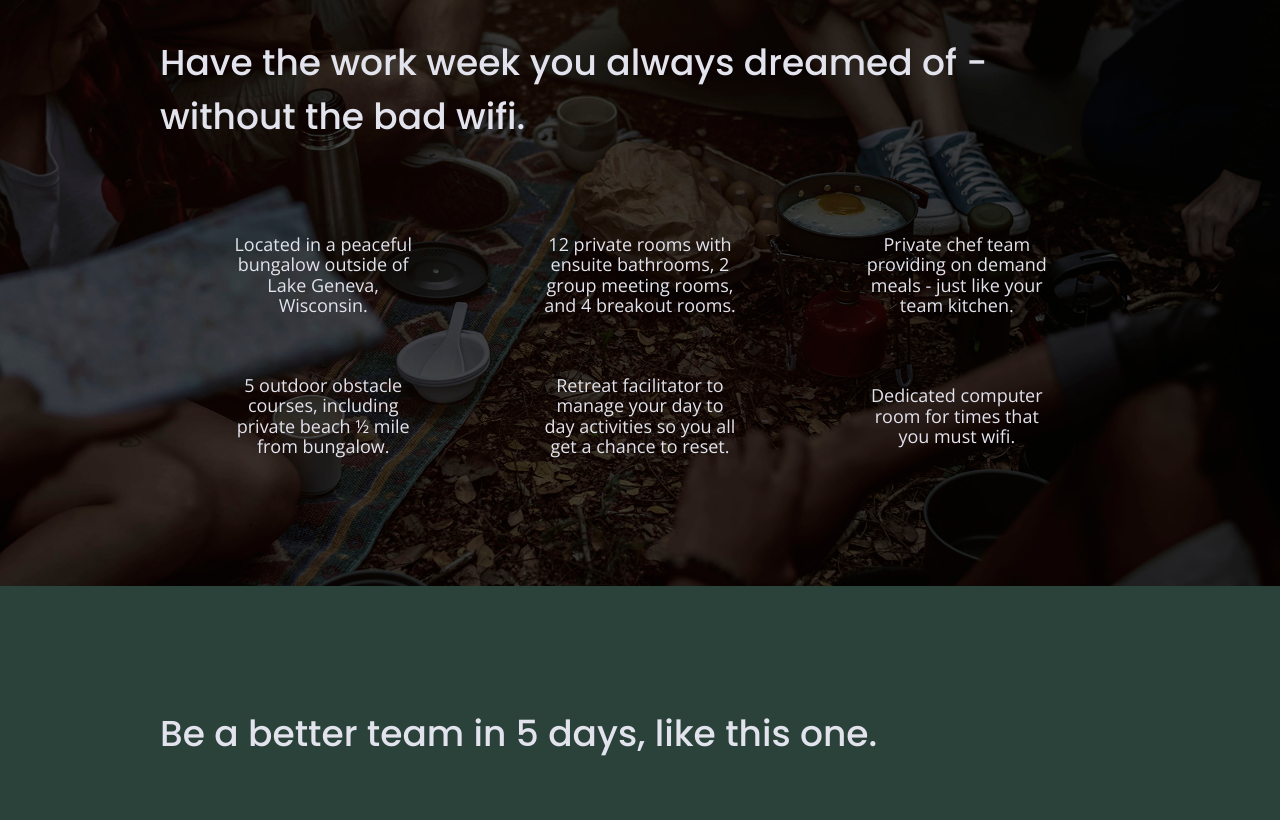
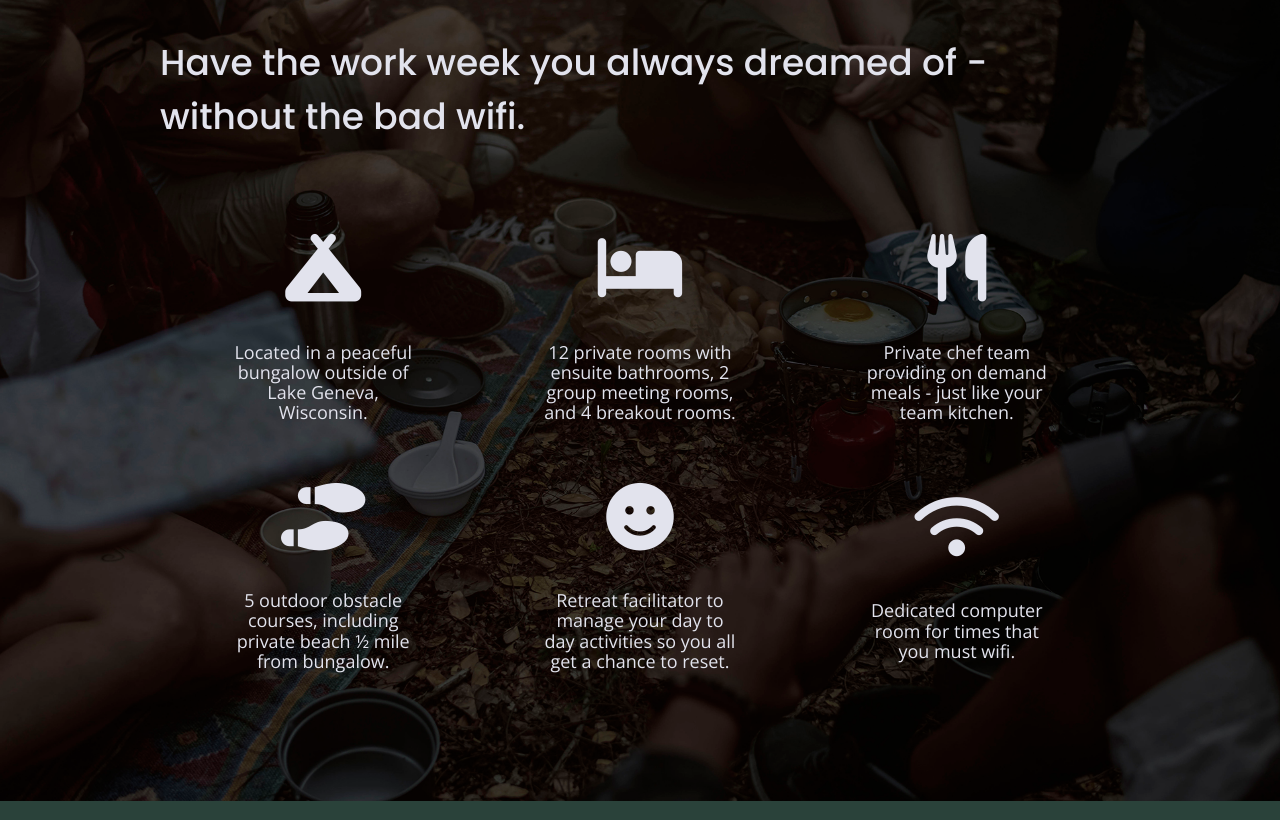
Before and after one commit to KaraJoslin/unplugged-site, a website built with Parcel: page index.html in a window 1280 px wide. Shown: the part 1103-1923 px from the top of the page. Built offline with nearby package versions, Linux system fonts and the light colour scheme.

Commit message:
Added feature font awesome icons

```diff
--- a/css/main.css
+++ b/css/main.css
@@ -344,6 +344,11 @@ input[type=button] {
 .features p {
 margin: 0;
 text-align: center;
+}
+
+.features i {
+	font-size: 3.75em;
+    margin-bottom: 40px;
 }
 
 /* Reviews */
--- a/index.html
+++ b/index.html
@@ -23,6 +23,9 @@
 
   <!-- Google Fonts-->
   <link href="https://fonts.googleapis.com/css?family=Open+Sans:400,700|Poppins:500,700" rel="stylesheet">
+
+  <!-- Font Awesome -->
+  <script src="https://kit.fontawesome.com/4c99904841.js" crossorigin="anonymous"></script>
 </head>
 
 <body>
@@ -71,33 +74,33 @@
         <h2>Have the work week you always dreamed of - without the bad wifi.</h2>
         <div class="features-items">
           <article>
-            <p class="fontawesome-icon"></p>
+            <p class="fontawesome-icon"><i class="fas fa-campground"></i></p>
             <p class="features-item-description">Located in a peaceful bungalow outside of Lake Geneva, Wisconsin.</p>
           </article>
           <article>
-            <p class="fontawesome-icon"></p>
+            <p class="fontawesome-icon"><i class="fas fa-bed"></i></p>
             <p class="features-item-description">12 private rooms with ensuite bathrooms, 2 group meeting rooms, and 4
               breakout rooms.</p>
           </article>
           <article>
-            <p class="fontawesome-icon"></p>
+            <p class="fontawesome-icon"><i class="fas fa-utensils"></i></p>
             <p class="features-item-description">Private chef team providing on demand meals - just like your team
               kitchen.</p>
           </article>
           <article>
-            <p class="fontawesome-icon"></p>
+            <p class="fontawesome-icon"><i class="fas fa-shoe-prints"></i></p>
             <p class="features-item-description">5 outdoor obstacle courses, including private beach ½ mile from
               bungalow.
             </p>
           </article>
           <article>
-            <p class="fontawesome-icon"></p>
+            <p class="fontawesome-icon"><i class="fas fa-smile"></i></p>
             <p class="features-item-description">Retreat facilitator to manage your day to day activities so you all get
               a
               chance to reset.</p>
           </article>
           <article>
-            <p class="fontawesome-icon"></p>
+            <p class="fontawesome-icon"><i class="fas fa-wifi"></i></p>
             <p class="features-item-description">Dedicated computer room for times that you must wifi.</p>
           </article>
         </div>
```
Also changed, not shown: about/index.html (+5 -1 lines), faq/index.html (+12 -4 lines). Lines whose indentation alone changed are shown as unchanged.
